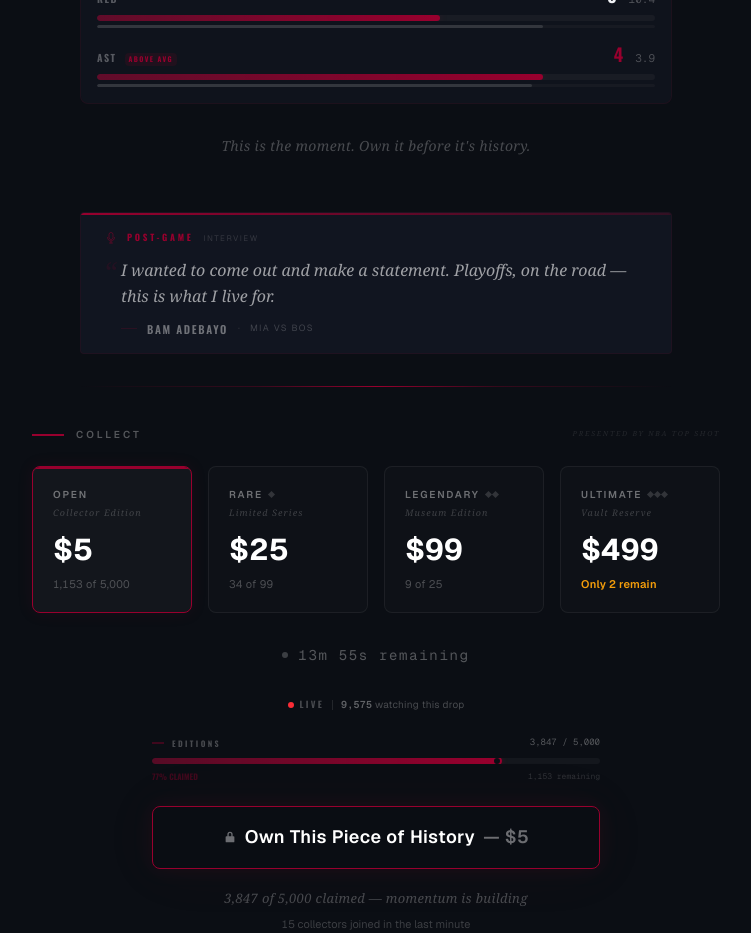
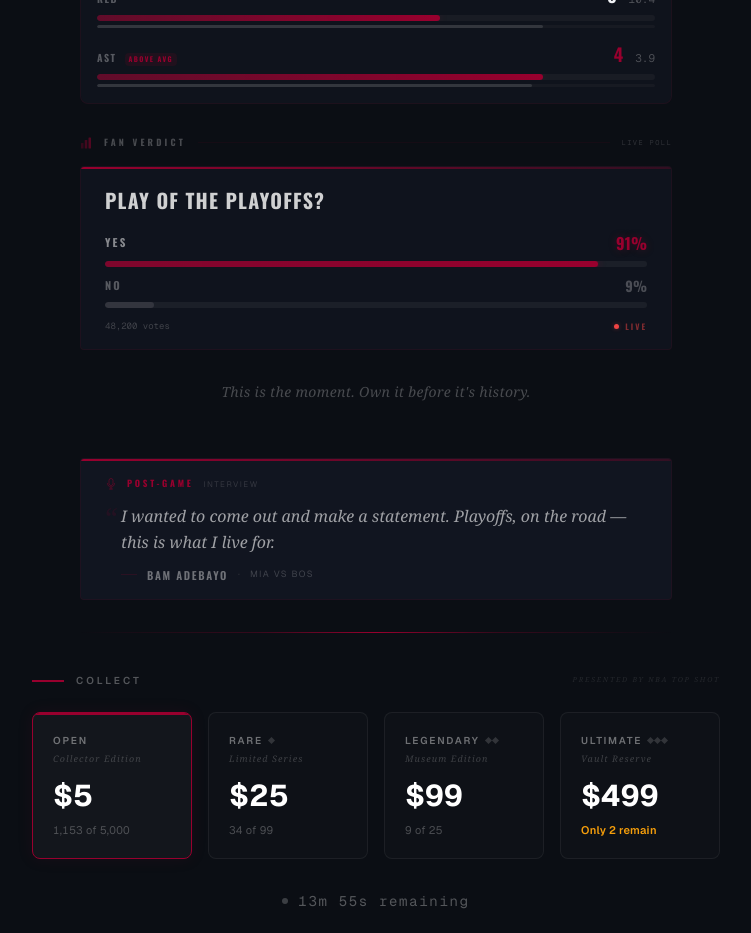
Before and after one commit to roham/tst-prototypes, a Next.js app: page /broadcast/bam in a window 1280 px wide. Shown: the part 1400-2333 px from the top of the page, without its empty margins (264-1015 px from the left). Built offline with nearby package versions, Linux system fonts and the light colour scheme.

Commit message:
v0.176: broadcast — ESPN fan verdict live poll graphic (animated percentage bar in editorial section)

```diff
--- a/app/broadcast/[momentId]/page.tsx
+++ b/app/broadcast/[momentId]/page.tsx
@@ -1553,6 +1553,209 @@ function TaleOfTheTape({ moment, rgb }: { moment: Moment; rgb: string }) {
 }
 
 // ---------------------------------------------------------------------------
+// Fan Verdict — ESPN-style live poll graphic
+// Every ESPN/TNT broadcast runs on-screen fan polls: "Is this the dunk of the
+// playoffs?" with a percentage bar that fills live. This transforms editorial
+// opinion into data-backed consensus — social proof in broadcast language.
+// ---------------------------------------------------------------------------
+
+const FAN_POLLS: Record<string, { question: string; yesLabel: string; noLabel: string; yesPercent: number; totalVotes: number }> = {
+  bam:   { question: 'PLAY OF THE PLAYOFFS?', yesLabel: 'YES', noLabel: 'NO', yesPercent: 91, totalVotes: 48200 },
+  jokic: { question: 'BEST PASS THIS SEASON?', yesLabel: 'YES', noLabel: 'NO', yesPercent: 87, totalVotes: 52700 },
+  sga:   { question: 'MOST UNSTOPPABLE PLAYER?', yesLabel: 'YES', noLabel: 'NO', yesPercent: 94, totalVotes: 61300 },
+};
+
+function FanVerdict({ moment, rgb }: { moment: Moment; rgb: string }) {
+  const containerRef = useRef<HTMLDivElement>(null);
+  const [isVisible, setIsVisible] = useState(false);
+  const [fillPct, setFillPct] = useState(0);
+  const [voteCount, setVoteCount] = useState(0);
+
+  const poll = FAN_POLLS[moment.id] ?? FAN_POLLS.bam;
+
+  useEffect(() => {
+    const el = containerRef.current;
+    if (!el) return;
+    const observer = new IntersectionObserver(
+      ([entry]) => { if (entry.isIntersecting) { setIsVisible(true); observer.disconnect(); } },
+      { threshold: 0.4 }
+    );
+    observer.observe(el);
+    return () => observer.disconnect();
+  }, []);
+
+  // Animate the percentage bar and vote count when visible
+  useEffect(() => {
+    if (!isVisible) return;
+    const target = poll.yesPercent;
+    const targetVotes = poll.totalVotes;
+    const duration = 1200;
+    const start = performance.now();
+    let raf = 0;
+    function tick() {
+      const elapsed = performance.now() - start;
+      const progress = Math.min(elapsed / duration, 1);
+      // Ease-out cubic
+      const eased = 1 - Math.pow(1 - progress, 3);
+      setFillPct(Math.round(eased * target));
+      setVoteCount(Math.round(eased * targetVotes));
+      if (progress < 1) raf = requestAnimationFrame(tick);
+    }
+    raf = requestAnimationFrame(tick);
+    return () => cancelAnimationFrame(raf);
+  }, [isVisible, poll.yesPercent, poll.totalVotes]);
+
+  return (
+    <div ref={containerRef} className="mt-8 mb-2">
+      {/* Section header — broadcast graphic style */}
+      <div className="flex items-center gap-3 mb-4">
+        {/* Poll icon — bar chart SVG */}
+        <svg className="h-3 w-3 shrink-0" viewBox="0 0 12 12" fill="none" style={{ color: moment.teamColors.primary, opacity: 0.5 }}>
+          <rect x="1" y="6" width="2.5" height="5.5" rx="0.5" fill="currentColor" opacity="0.6" />
+          <rect x="4.75" y="3" width="2.5" height="8.5" rx="0.5" fill="currentColor" opacity="0.8" />
+          <rect x="8.5" y="0.5" width="2.5" height="11" rx="0.5" fill="currentColor" />
+        </svg>
+        <span
+          className="text-[9px] font-bold uppercase tracking-[0.35em] text-white/25"
+          style={{ fontFamily: 'var(--font-oswald), sans-serif' }}
+        >
+          Fan Verdict
+        </span>
+        <div className="h-[1px] flex-1" style={{ backgroundColor: `rgba(${rgb},0.08)` }} />
+        <span className="text-[7px] font-mono uppercase tracking-[0.2em] text-white/15">
+          LIVE POLL
+        </span>
+      </div>
+
+      {/* Poll card */}
+      <div
+        className="rounded-sm relative overflow-hidden"
+        style={{
+          backgroundColor: 'rgba(20,25,37,0.55)',
+          border: `1px solid rgba(${rgb},0.1)`,
+          opacity: isVisible ? 1 : 0,
+          transform: isVisible ? 'translateY(0)' : 'translateY(8px)',
+          transition: 'opacity 0.6s ease-out, transform 0.6s cubic-bezier(0.16, 1, 0.3, 1)',
+        }}
+      >
+        {/* Top accent bar */}
+        <div
+          className="h-[2px] w-full"
+          style={{
+            background: `linear-gradient(to right, ${moment.teamColors.primary}, ${moment.teamColors.primary}40)`,
+          }}
+        />
+
+        <div className="px-5 py-4 sm:px-6">
+          {/* Poll question */}
+          <p
+            className="text-[18px] sm:text-[20px] font-bold uppercase tracking-[0.06em] text-white/80 mb-4"
+            style={{ fontFamily: 'var(--font-oswald), sans-serif' }}
+          >
+            {poll.question}
+          </p>
+
+          {/* YES bar */}
+          <div className="mb-2">
+            <div className="flex items-center justify-between mb-1.5">
+              <span
+                className="text-[11px] font-bold uppercase tracking-[0.2em] text-white/50"
+                style={{ fontFamily: 'var(--font-oswald), sans-serif' }}
+              >
+                {poll.yesLabel}
+              </span>
+              <span
+                className="text-[16px] font-bold tabular-nums"
+                style={{
+                  fontFamily: 'var(--font-oswald), sans-serif',
+                  color: moment.teamColors.primary,
+                  textShadow: isVisible && fillPct >= poll.yesPercent - 1
+                    ? `0 0 8px rgba(${rgb},0.3)`
+                    : 'none',
+                  transition: 'text-shadow 0.3s ease',
+                }}
+              >
+                {fillPct}%
+              </span>
+            </div>
+            {/* Bar track */}
+            <div
+              className="relative h-[6px] rounded-full overflow-hidden"
+              style={{ backgroundColor: 'rgba(255,255,255,0.05)' }}
+            >
+              <div
+                className="absolute inset-y-0 left-0 rounded-full"
+                style={{
+                  width: `${fillPct}%`,
+                  background: `linear-gradient(to right, ${moment.teamColors.primary}CC, ${moment.teamColors.primary})`,
+                  boxShadow: fillPct >= poll.yesPercent - 1
+                    ? `0 0 8px rgba(${rgb},0.4), 0 0 2px rgba(${rgb},0.6)`
+                    : 'none',
+                  transition: 'box-shadow 0.3s ease',
+                }}
+              />
+            </div>
+          </div>
+
+          {/* NO bar */}
+          <div className="mb-3">
+            <div className="flex items-center justify-between mb-1.5">
+              <span
+                className="text-[11px] font-bold uppercase tracking-[0.2em] text-white/30"
+                style={{ fontFamily: 'var(--font-oswald), sans-serif' }}
+              >
+                {poll.noLabel}
+              </span>
+              <span
+                className="text-[14px] font-bold tabular-nums text-white/25"
+                style={{ fontFamily: 'var(--font-oswald), sans-serif' }}
+              >
+                {isVisible ? 100 - fillPct : 0}%
+              </span>
+            </div>
+            <div
+              className="relative h-[6px] rounded-full overflow-hidden"
+              style={{ backgroundColor: 'rgba(255,255,255,0.05)' }}
+            >
+              <div
+                className="absolute inset-y-0 left-0 rounded-full"
+                style={{
+                  width: `${isVisible ? 100 - fillPct : 0}%`,
+                  backgroundColor: 'rgba(255,255,255,0.1)',
+                }}
+              />
+            </div>
+          </div>
+
+          {/* Vote count + live indicator */}
+          <div className="flex items-center justify-between">
+            <span className="text-[9px] font-mono tabular-nums text-white/20">
+              {voteCount.toLocaleString()} votes
+            </span>
+            <div className="flex items-center gap-1.5">
+              <div
+                className="h-[5px] w-[5px] rounded-full"
+                style={{
+                  backgroundColor: '#EF4444',
+                  animation: isVisible ? 'pulse 2s ease-in-out infinite' : 'none',
+                  boxShadow: '0 0 4px #EF444460',
+                }}
+              />
+              <span
+                className="text-[8px] font-bold uppercase tracking-[0.25em] text-[#EF4444]/50"
+                style={{ fontFamily: 'var(--font-oswald), sans-serif' }}
+              >
+                Live
+              </span>
+            </div>
+          </div>
+        </div>
+      </div>
+    </div>
+  );
+}
+
+// ---------------------------------------------------------------------------
 // Cinematic Section Reveal — line expands from center on scroll-into-view
 // ---------------------------------------------------------------------------
 
@@ -2745,6 +2948,9 @@ export default function BroadcastPage() {
 
           {/* Tale of the Tape — tonight vs season average comparison */}
           <TaleOfTheTape moment={moment} rgb={rgb} />
+
+          {/* Fan Verdict — ESPN live poll (social proof as broadcast data) */}
+          <FanVerdict moment={moment} rgb={rgb} />
 
           {/* Emotional closing beat — editorial thesis */}
           <p
```
